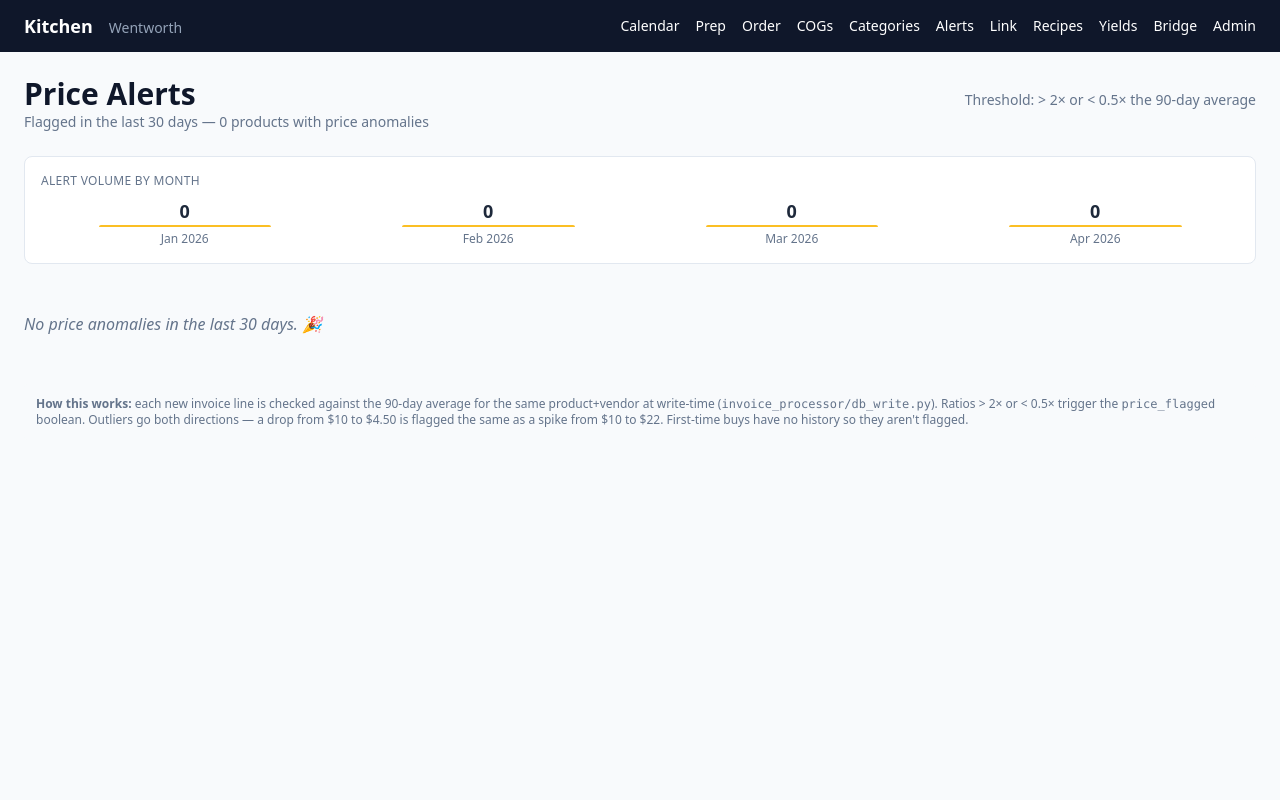
After one commit to seanwil789/Inventory-Management-Project, a Django app: page /alerts/ in a window 1280 px wide. The commit adds this page. Run offline with Django 5.2, Linux system fonts and the light colour scheme; data that the repository does not hold is empty; some libraries are stand-ins or nearby versions.

Commit message:
Add price creep alerts dashboard
New /alerts/ view surfaces InvoiceLineItem.price_flagged rows (set by
invoice_processor/db_write.py when a line's unit_price is >2× or <0.5×
the 90-day average for the same product+vendor).

Shows:
- 4-month trend strip: alert volume by month as stacked bars.
- Recent anomalies table: last-30-day flags grouped by (product, vendor)
  so repeated same-product anomalies don't double-count. Each row shows
  date, product, vendor, current price, 90-day avg, signed delta % with
  up/down arrow. Sorted by absolute delta size.
- Vendor breakdown: flagged-line count per vendor in the window.
- Caveat footer explaining the threshold + first-time-buy behavior.

Data is pre-computed — the view just surfaces the boolean field the
pipeline already sets on every write. 839 of 8,016 lines currently
flagged (10.5%); 55+ (product, vendor) pairs in the 30-day window.

Nav: Alerts between Categories and Link.

27 tests still pass.

Co-Authored-By: Claude Opus 4.7 (1M context) <noreply@anthropic.com>

```diff
--- a/myapp/templates/myapp/base.html
+++ b/myapp/templates/myapp/base.html
@@ -23,6 +23,7 @@
       <a href="{% url 'order_guide' %}" class="hover:text-slate-200">Order</a>
       <a href="{% url 'cogs_dashboard' %}" class="hover:text-slate-200">COGs</a>
       <a href="{% url 'category_spend' %}" class="hover:text-slate-200">Categories</a>
+      <a href="{% url 'price_alerts' %}" class="hover:text-slate-200">Alerts</a>
       <a href="{% url 'menu_bulk_link' %}" class="hover:text-slate-200" title="Link freetext menus to recipes">Link</a>
       <a href="{% url 'recipe_list' %}" class="hover:text-slate-200">Recipes</a>
       <a href="{% url 'yield_list' %}" class="hover:text-slate-200">Yields</a>
--- /dev/null
+++ b/myapp/templates/myapp/price_alerts.html
@@ -0,0 +1,111 @@
+{% extends 'myapp/base.html' %}
+{% block title %}Price Alerts{% endblock %}
+
+{% block content %}
+<div class="space-y-6">
+
+  <!-- Header -->
+  <div class="flex items-baseline justify-between gap-3 flex-wrap">
+    <div>
+      <h1 class="text-2xl sm:text-3xl font-semibold text-slate-900">Price Alerts</h1>
+      <div class="text-sm text-slate-500">
+        Flagged in the last {{ window_days }} days —
+        {{ total_flagged_window }} product{{ total_flagged_window|pluralize }}
+        with price anomalies
+      </div>
+    </div>
+    <div class="text-sm text-slate-500">
+      Threshold: &gt; 2× or &lt; 0.5× the 90-day average
+    </div>
+  </div>
+
+  <!-- Trend strip -->
+  <div class="rounded-lg bg-white border border-slate-200 p-4">
+    <div class="text-xs text-slate-500 uppercase tracking-wide mb-2">Alert volume by month</div>
+    <div class="flex items-end gap-4">
+      {% for t in trend %}
+        <div class="flex-1 text-center">
+          <div class="text-lg font-semibold text-slate-800">{{ t.n }}</div>
+          <div class="bg-amber-400 rounded-t mx-auto" style="height: {% widthratio t.n trend_max 40 %}px; min-height: 2px; width: 60%;"></div>
+          <div class="text-xs text-slate-500 mt-1">{{ t.label }}</div>
+        </div>
+      {% endfor %}
+    </div>
+  </div>
+
+  <!-- Recent anomalies -->
+  {% if alerts %}
+  <div class="rounded-lg bg-white border border-slate-200 p-5">
+    <h2 class="text-lg font-semibold text-slate-900 mb-3">Recent Anomalies</h2>
+    <p class="text-sm text-slate-500 mb-3">
+      Sorted by size of deviation. Each row is one (product, vendor) pair —
+      most-recent flagged price within the window.
+    </p>
+    <table class="w-full text-sm">
+      <thead class="text-xs uppercase text-slate-500 tracking-wide">
+        <tr class="border-b border-slate-200">
+          <th class="text-left py-2">Date</th>
+          <th class="text-left py-2">Product</th>
+          <th class="text-left py-2">Vendor</th>
+          <th class="text-right py-2">Current</th>
+          <th class="text-right py-2">90-day avg</th>
+          <th class="text-right py-2">Δ</th>
+        </tr>
+      </thead>
+      <tbody>
+        {% for a in alerts %}
+        <tr class="border-b border-slate-100">
+          <td class="py-2 text-slate-600 text-xs whitespace-nowrap">{{ a.ili.invoice_date|date:"M j" }}</td>
+          <td class="py-2 text-slate-800">{{ a.ili.product.canonical_name }}</td>
+          <td class="py-2 text-slate-600 text-xs">{{ a.ili.vendor.name|default:"—" }}</td>
+          <td class="py-2 text-right font-mono text-slate-900">${{ a.ili.unit_price|floatformat:2 }}</td>
+          <td class="py-2 text-right font-mono text-slate-500">${{ a.avg_price|floatformat:2 }}</td>
+          <td class="py-2 text-right font-mono whitespace-nowrap
+                     {% if a.direction == 'up' %}text-red-700{% else %}text-emerald-700{% endif %}">
+            {% if a.direction == 'up' %}▲{% else %}▼{% endif %}
+            {{ a.delta_pct|floatformat:0 }}%
+          </td>
+        </tr>
+        {% endfor %}
+      </tbody>
+    </table>
+  </div>
+  {% else %}
+    <p class="text-slate-500 italic py-6">No price anomalies in the last {{ window_days }} days. 🎉</p>
+  {% endif %}
+
+  <!-- Vendor breakdown -->
+  {% if vendor_counts %}
+  <div class="rounded-lg bg-white border border-slate-200 p-5">
+    <h2 class="text-lg font-semibold text-slate-900 mb-3">By Vendor ({{ window_days }}-day window)</h2>
+    <table class="w-full text-sm">
+      <thead class="text-xs uppercase text-slate-500 tracking-wide">
+        <tr class="border-b border-slate-200">
+          <th class="text-left py-2">Vendor</th>
+          <th class="text-right py-2">Flagged lines</th>
+        </tr>
+      </thead>
+      <tbody>
+        {% for v in vendor_counts %}
+        <tr class="border-b border-slate-100">
+          <td class="py-2 text-slate-800">{{ v.vendor__name|default:"—" }}</td>
+          <td class="py-2 text-right font-mono text-slate-700">{{ v.n }}</td>
+        </tr>
+        {% endfor %}
+      </tbody>
+    </table>
+  </div>
+  {% endif %}
+
+  <!-- Caveat -->
+  <div class="text-xs text-slate-500 bg-slate-50 rounded p-3">
+    <strong>How this works:</strong> each new invoice line is checked against
+    the 90-day average for the same product+vendor at write-time
+    (<code>invoice_processor/db_write.py</code>). Ratios &gt; 2× or &lt; 0.5×
+    trigger the <code>price_flagged</code> boolean. Outliers go both directions —
+    a drop from $10 to $4.50 is flagged the same as a spike from $10 to $22.
+    First-time buys have no history so they aren't flagged.
+  </div>
+
+</div>
+{% endblock %}
--- a/myapp/urls.py
+++ b/myapp/urls.py
@@ -36,5 +36,6 @@ urlpatterns = [
     path('yields/<int:yield_id>/delete/',   views.yield_delete,        name='yield_delete'),
     path('cogs/',                           views.cogs_dashboard,      name='cogs_dashboard'),
     path('categories/',                     views.category_spend,      name='category_spend'),
+    path('alerts/',                         views.price_alerts,        name='price_alerts'),
     path('suggestions/',                    views.menu_suggestions,    name='menu_suggestions'),
 ]
--- a/myapp/views.py
+++ b/myapp/views.py
@@ -1263,6 +1263,95 @@ def yield_bridge(request):
     return render(request, 'myapp/yield_bridge.html', {'rows': rows})
 
 
+# ---- Price creep alerts ----
+
+def price_alerts(request):
+    """Surface price_flagged InvoiceLineItem rows (>2× or <0.5× 90-day avg).
+    Groups recent flags by (product, vendor) so repeated anomalies don't double-
+    count; shows current price, 90-day avg, delta direction.
+
+    The price_flagged field is set in invoice_processor/db_write.py at write
+    time — no new computation here, just surfacing what's already computed."""
+    from django.db.models import Avg, Count, Max
+    from datetime import timedelta
+    from collections import defaultdict
+
+    today = date.today()
+    window_start = today - timedelta(days=30)
+    history_start = today - timedelta(days=90)
+
+    # Recent flags — group by (product, vendor), keep most-recent per group
+    recent = (InvoiceLineItem.objects
+              .filter(price_flagged=True,
+                      invoice_date__gte=window_start,
+                      product__isnull=False,
+                      unit_price__isnull=False)
+              .select_related('product', 'vendor')
+              .order_by('-invoice_date'))
+
+    grouped: dict = {}  # (product_id, vendor_id) → line
+    for ili in recent:
+        key = (ili.product_id, ili.vendor_id)
+        if key not in grouped:
+            grouped[key] = ili
+
+    # For each group, compute the 90-day average for comparison
+    enriched = []
+    for (pid, vid), ili in grouped.items():
+        avg_price = (InvoiceLineItem.objects
+                     .filter(product_id=pid, vendor_id=vid,
+                             invoice_date__gte=history_start,
+                             invoice_date__lt=ili.invoice_date,
+                             unit_price__isnull=False,
+                             unit_price__gt=0)
+                     .aggregate(a=Avg('unit_price')))['a']
+        if avg_price is None or avg_price == 0:
+            continue
+        delta_pct = (Decimal(ili.unit_price) / Decimal(avg_price) - 1) * 100
+        enriched.append({
+            'ili': ili,
+            'avg_price': Decimal(avg_price).quantize(Decimal('0.01')),
+            'delta_pct': delta_pct.quantize(Decimal('0.1')),
+            'direction': 'up' if delta_pct > 0 else 'down',
+        })
+
+    # Sort by absolute delta magnitude, descending
+    enriched.sort(key=lambda e: abs(e['delta_pct']), reverse=True)
+
+    # Vendor breakdown of flagged counts in window
+    vendor_counts = (InvoiceLineItem.objects
+                     .filter(price_flagged=True, invoice_date__gte=window_start)
+                     .values('vendor__name')
+                     .annotate(n=Count('id'))
+                     .order_by('-n'))
+
+    # Total flag volume over time (last 4 months)
+    from calendar import monthrange
+    trend = []
+    for delta in range(3, -1, -1):
+        y, m = today.year, today.month - delta
+        while m <= 0:
+            y -= 1
+            m += 12
+        start = date(y, m, 1)
+        end = date(y, m, monthrange(y, m)[1])
+        n = InvoiceLineItem.objects.filter(
+            price_flagged=True, invoice_date__gte=start, invoice_date__lte=end,
+        ).count()
+        trend.append({'label': start.strftime('%b %Y'), 'n': n})
+    trend_max = max((t['n'] for t in trend), default=1) or 1
+
+    return render(request, 'myapp/price_alerts.html', {
+        'today': today,
+        'window_days': 30,
+        'alerts': enriched,
+        'total_flagged_window': len(enriched),
+        'vendor_counts': list(vendor_counts),
+        'trend': trend,
+        'trend_max': trend_max,
+    })
+
+
 # ---- Category spend/activity dashboard ----
 
 def category_spend(request):
```
